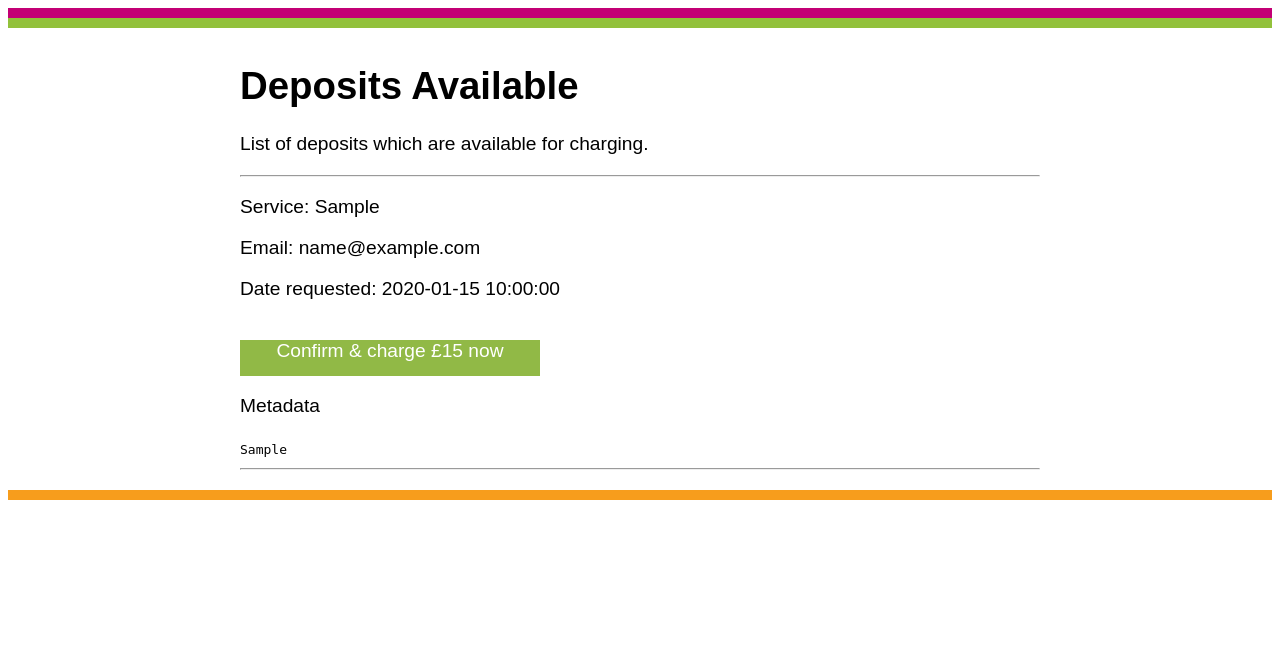
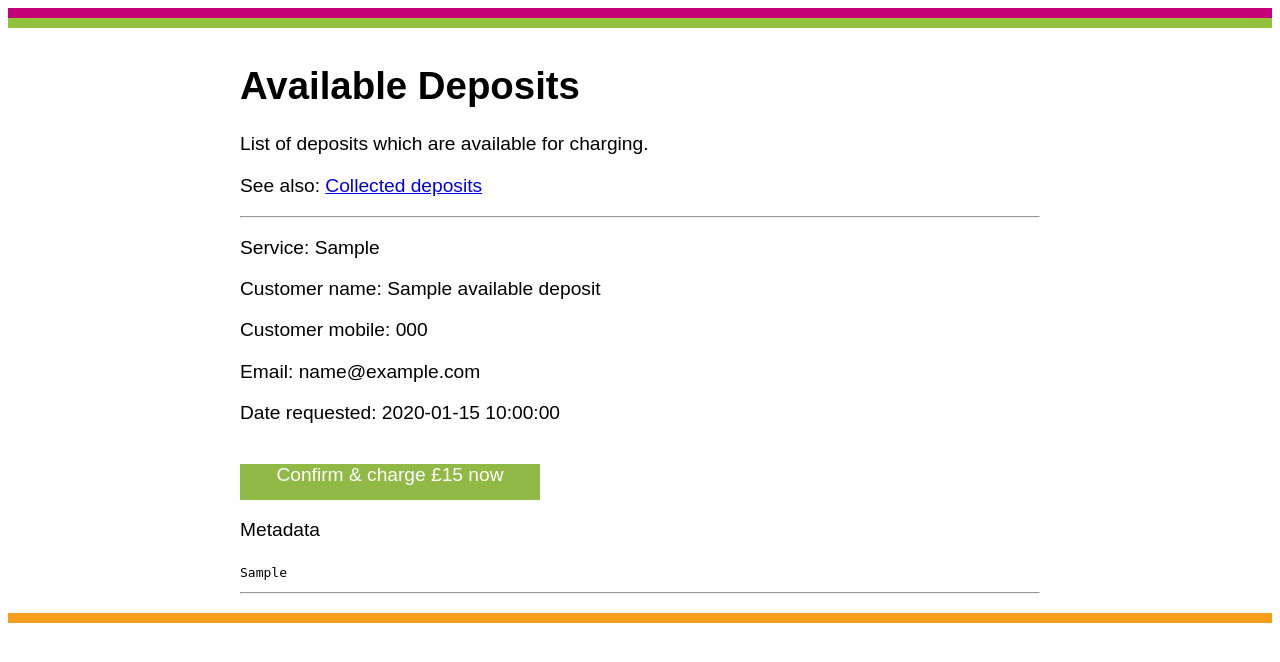
Before and after one commit to KarmaComputing/collect-deposit-online, a Flask app: template app/templates/admin/deposits.html in a window 1280 px wide. Shown: the top 662 px of the page. Run offline with Flask 2, Linux system fonts and the light colour scheme; the template is opened without the code that fills it: most values are stand-ins (such as "Sample title", 1, 10 or a date in 2020); parts of the project's set-up code (start-up, migrations or seed data) failed here and were passed over.

Commit message:
store/display customer name/contact
links between awaiting/collected deposits

```diff
--- a/app/app.py
+++ b/app/app.py
@@ -40,12 +40,16 @@ def create_checkout_session():
     requested_time = request.form.get("time")
     requested_date = request.form.get("date")
     customer_email = request.form.get("email", None)
+    customer_name = request.form.get("name", None)
+    customer_mobile = request.form.get("mobile", None)
 
     metadata = {
         "requested_product": requested_product,
         "requested_date": requested_date,
         "requested_time": requested_time,
         "customer_email": customer_email,
+        "customer_name": customer_name,
+        "customer_mobile": customer_mobile,
     }
 
     stripe_session = stripe.checkout.Session.create(
@@ -96,8 +100,8 @@ def cancel():
 
 
 @app.route("/deposits")
-def deposits():
-    """List deposits"""
+def available_deposits():
+    """List available deposits"""
     deposit_intents_path = Path(SHARED_MOUNT_POINT)
     deposit_intents = list(
         filter(lambda y: y.is_file(), deposit_intents_path.iterdir())
@@ -115,8 +119,8 @@ def deposits():
     )  # noqa: E501
 
 
-@app.route("/deposits-collected")
-def deposit_collected():
+@app.route("/collected-deposits")
+def collected_deposits():
     """List collected deposits"""
     deposit_intents_path = Path(SHARED_MOUNT_POINT)
     deposit_intents = list(
@@ -168,7 +172,7 @@ def charge_deposit():
     # See https://stripe.com/docs/api/payment_intents/confirm?lang=python
     notify_deposit_collected(metadata)
     flash("Deposit taken &amp; notification email sent")
-    return redirect(url_for("deposits"))
+    return redirect(url_for("collected_deposits"))
 
 
 def notify_deposit_collected(metadata):
--- a/app/templates/admin/deposits-collected.html
+++ b/app/templates/admin/deposits-collected.html
@@ -1,13 +1,16 @@
 {% extends "layout.html" %}
 {% block body %}
 
-<h1>Deposits Collected</h1>
+<h1>Collected Deposits</h1>
 
 <p>List of deposits which have been charged successfully.</p>
+<p>See also: <a href="{{ url_for('available_deposits') }}">Available deposits</a></p>
 <hr />
 
 {% for collected_deposit in collected_deposits %}
   <p>Service: {{ collected_deposit['requested_product'] }}</p>
+  <p>Customer name: {{ collected_deposit['customer_name'] or 'Not given' }}</p>
+  <p>Customer mobile: {{ collected_deposit['customer_mobile'] or 'Not given' }}</p>
   <p>Email: {{ collected_deposit['customer_email'] }}</p>
   <p>Date requested: {{ collected_deposit['requested_date'] }}</p>
 
--- a/app/templates/admin/deposits.html
+++ b/app/templates/admin/deposits.html
@@ -1,18 +1,27 @@
 {% extends "layout.html" %}
 {% block body %}
 
-<h1>Deposits Available</h1>
+<h1>Available Deposits</h1>
 
 <p>List of deposits which are available for charging.</p>
+<p>See also: <a href="{{ url_for('collected_deposits') }}">Collected deposits</a></p>
 
 <hr />
+
+{% if available_deposits|length == 0 %}
+
+    There are no deposits available.
+{% endif %}
 
 {% for available_deposit in available_deposits %}
 
   <p>Service: {{ available_deposit['requested_product'] }}</p>
+  <p>Customer name: {{ available_deposit['customer_name'] or 'Not given' }}</p>
+  <p>Customer mobile: {{ available_deposit['customer_mobile'] or 'Not given' }}</p>
   <p>Email: {{ available_deposit['customer_email'] }}</p>
   <p>Date requested: {{ available_deposit['requested_date'] }}</p>
 
+  <span id="charge-deposit-message"></span>
   <a href="/charge-deposit?payment_method_id={{ available_deposit['payment_method'] }}&stripe_customer_id={{ available_deposit['stripe_customer_id'] }}&timestamp={{ available_deposit['timestamp'] }}" id="charge-deposit" class="button">Confirm &amp; charge &pound;15 now</a>
 
   <p>Metadata</p>
@@ -29,6 +38,10 @@
   chargeBtn = document.getElementById("charge-deposit");
   chargeBtn.addEventListener("click", function(e) {
     e.target.style.display = "none";
+    chargeDepositMsg = document.querySelector('#charge-deposit-message');
+    chargeDepositMsg.textContent = "Charging deposit now...";
+    chargeDepositMsg.style.border = '1px solid lightgray';
+    chargeDepositMsg.style.padding = '10px';
   });
   </script>
 
```
Also changed, not shown: app/templates/deposit.html (+7 -1 lines).
